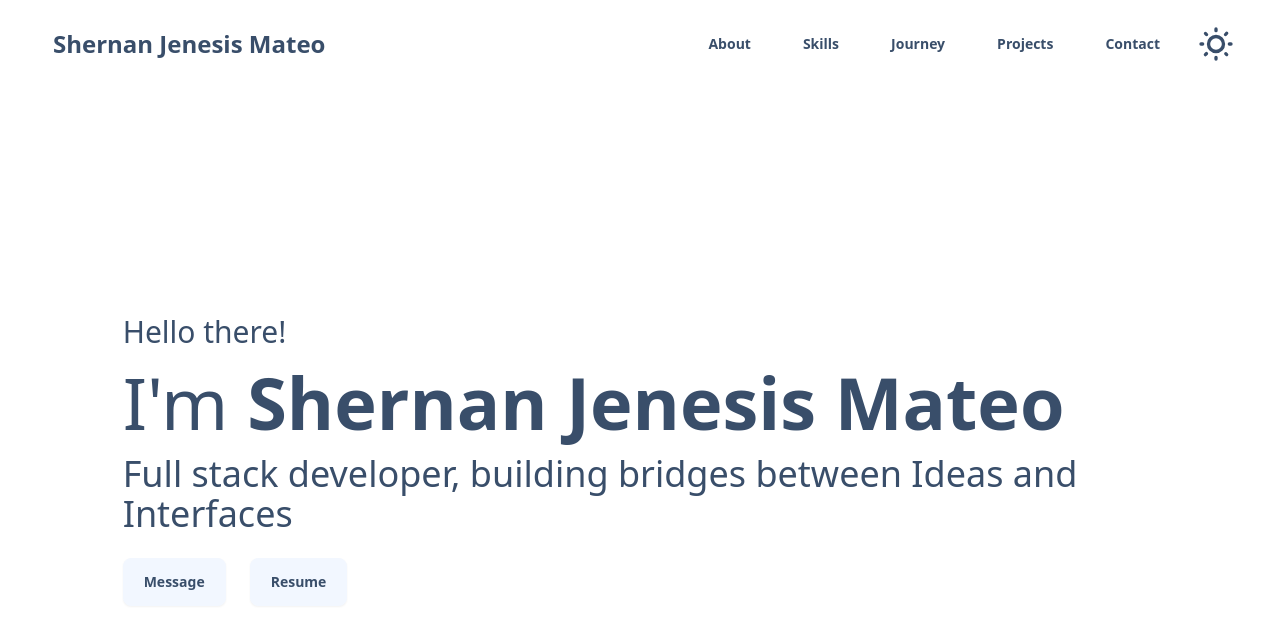
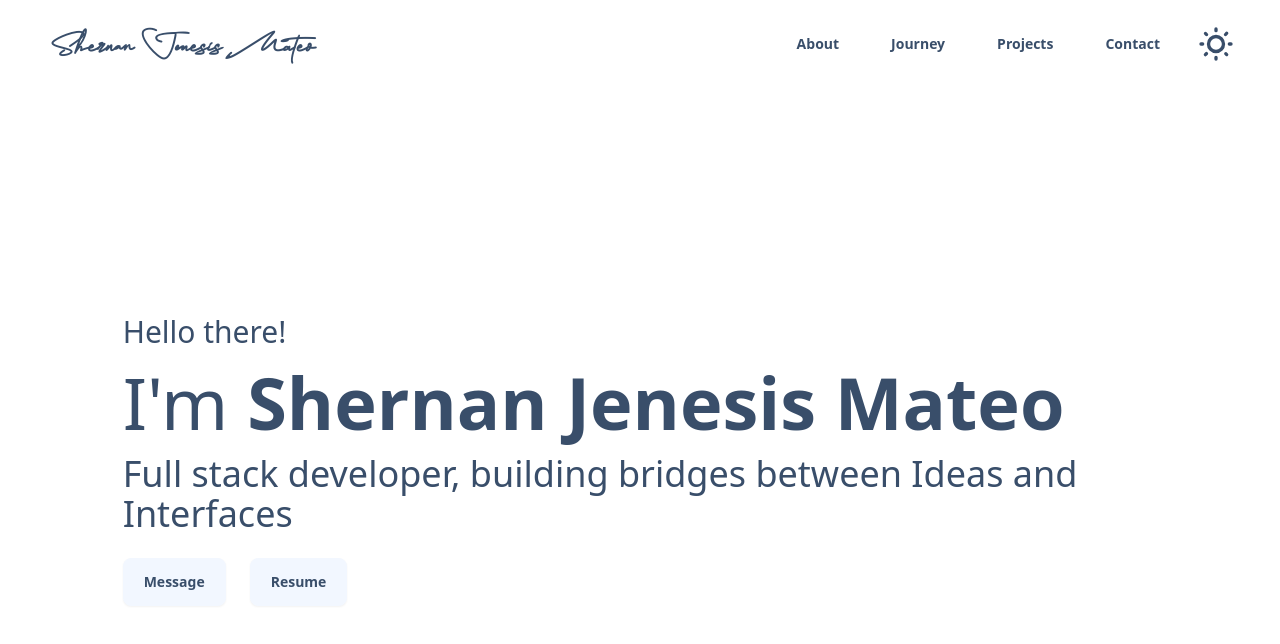
Before and after one commit to ShernanJenesisMateo/portfolio-react-ts, a React (Create React App) app: page / in a window 1280 px wide. Shown: the top 644 px of the page. Built offline with nearby package versions, Linux system fonts and the light colour scheme.

Commit message:
added signature font and fixed navbar section ids

```diff
--- a/src/App.tsx
+++ b/src/App.tsx
@@ -1,3 +1,41 @@
+// import './styleGlobal.css';
+// import Navbar from './components/Navbar';
+// import Hero from './components/Hero';
+// import About from './components/About';
+// import Journey from './components/Journey';
+// import Projects from './components/Projects';
+// import Footer from './components/Footer';
+
+// function App() {
+//   return (
+//     <div className="App h-screen flex flex-col">
+//       <div className=''>
+//         <Navbar />
+//       </div>
+//       <div className='overflow-auto mt-16 h-full relative scroll-hidden'>
+//         <div className='flex items-center justify-center h-full' id='HeroSectionId'>
+//           <Hero />
+//         </div>
+//         <div className='flex items-center justify-center' id='AboutSectionId'>
+//           <About />
+//         </div>
+//         <div className='flex items-center justify-center' id='JourneySectionId'>
+//           <Journey />
+//         </div>
+//         <div className='flex items-center justify-center py-20' id='ProjectsSectionId'>
+//           <Projects />
+//         </div>
+//         <div className='flex items-center justify-center mt-20 bg-base-200' id='FooterSectionId'>
+//           <Footer />
+//         </div>
+//       </div>
+//     </div>
+
+//   );
+// }
+
+// export default App;
+
 import './styleGlobal.css';
 import Navbar from './components/Navbar';
 import Hero from './components/Hero';
@@ -12,7 +50,7 @@
       <div className=''>
         <Navbar />
       </div>
-      <div className='overflow-auto mt-16 h-full relative scroll-hidden'>
+      <div className='overflow-auto mt-16 h-full relative'>
         <div className='flex items-center justify-center h-full' id='HeroSectionId'>
           <Hero />
         </div>
@@ -30,7 +68,6 @@
         </div>
       </div>
     </div>
-
   );
 }
 
--- a/src/components/About.tsx
+++ b/src/components/About.tsx
@@ -27,10 +27,7 @@
                                 alt="Shernan Jenesis Mateo" />
                         </div>
                     </div>
-                    <br />
-                    <br />
-                    <br />
-                    <div className="m-2 font-semibold text-xl w-full">
+                    <div className="mt-20 font-semibold text-xl w-full" id="SkillsSectionId">
                         <p>I've been using these awesome tools and technologies to bring my projects to life!</p>
                     </div>
                     <br />
--- a/src/components/Navbar.tsx
+++ b/src/components/Navbar.tsx
@@ -1,37 +1,11 @@
-// import { author } from '../utilities/profile';
+import { author } from '../utilities/profile';
 
-// const Navbar = () => {
-//   return (
-//     <div className='fixed inset-x-0  z-10'>
-//       <div className="navbar bg-base/30 backdrop-blur-xl">
-//         <div className="flex-1 px-5">
-//           <a className="btn btn-ghost text-2xl">{author.name}</a>
-//         </div>
-//         <div className="flex-none px-5">
-//           <ul className="menu menu-horizontal flex gap-5 items-center font-semibold">
-//             <li><a href='#AboutSectionId'>About</a></li>
-//             <li><a href='#SkillsSectionId'>Skills</a></li>
-//             <li><a href='#JourneySectionId'>Journey</a></li>
-//             <li><a href='#ProjectsSectionId'>Projects</a></li>
-//             <li><a href='#FooterSectionId'>Contact</a></li>
-//             <label className="swap swap-rotate">
-//               <input type="checkbox" className="theme-controller" value="dim" />
-//               {/* sun icon */}
-//               <svg className="swap-off fill-current w-10 h-10" xmlns="http://www.w3.org/2000/svg" viewBox="0 0 24 24"><path d="M5.64,17l-.71.71a1,1,0,0,0,0,1.41,1,1,0,0,0,1.41,0l.71-.71A1,1,0,0,0,5.64,17ZM5,12a1,1,0,0,0-1-1H3a1,1,0,0,0,0,2H4A1,1,0,0,0,5,12Zm7-7a1,1,0,0,0,1-1V3a1,1,0,0,0-2,0V4A1,1,0,0,0,12,5ZM5.64,7.05a1,1,0,0,0,.7.29,1,1,0,0,0,.71-.29,1,1,0,0,0,0-1.41l-.71-.71A1,1,0,0,0,4.93,6.34Zm12,.29a1,1,0,0,0,.7-.29l.71-.71a1,1,0,1,0-1.41-1.41L17,5.64a1,1,0,0,0,0,1.41A1,1,0,0,0,17.66,7.34ZM21,11H20a1,1,0,0,0,0,2h1a1,1,0,0,0,0-2Zm-9,8a1,1,0,0,0-1,1v1a1,1,0,0,0,2,0V20A1,1,0,0,0,12,19ZM18.36,17A1,1,0,0,0,17,18.36l.71.71a1,1,0,0,0,1.41,0,1,1,0,0,0,0-1.41ZM12,6.5A5.5,5.5,0,1,0,17.5,12,5.51,5.51,0,0,0,12,6.5Zm0,9A3.5,3.5,0,1,1,15.5,12,3.5,3.5,0,0,1,12,15.5Z" /></svg>
-//               {/* moon icon */}
-//               <svg className="swap-on fill-current w-10 h-10" xmlns="http://www.w3.org/2000/svg" viewBox="0 0 24 24"><path d="M21.64,13a1,1,0,0,0-1.05-.14,8.05,8.05,0,0,1-3.37.73A8.15,8.15,0,0,1,9.08,5.49a8.59,8.59,0,0,1,.25-2A1,1,0,0,0,8,2.36,10.14,10.14,0,1,0,22,14.05,1,1,0,0,0,21.64,13Zm-9.5,6.69A8.14,8.14,0,0,1,7.08,5.22v.27A10.15,10.15,0,0,0,17.22,15.63a9.79,9.79,0,0,0,2.1-.22A8.11,8.11,0,0,1,12.14,19.73Z" /></svg>
-//             </label>
-//           </ul>
-//         </div>
-//       </div>
-//     </div>
-//   )
-// }
-
-// export default Navbar
-
-
-import { author } from '../utilities/profile';
+const scrollToSection = (id: string) => {
+  const section = document.querySelector(id);
+  if (section) {
+    section.scrollIntoView({ behavior: 'smooth', block: 'center' });
+  }
+};
 
 const Navbar = () => {
   return (
@@ -39,48 +13,49 @@
       <div className="navbar bg-base/30 backdrop-blur-xl">
         <div className="navbar">
           <div className="flex-1 px-5">
-          <a className="btn btn-ghost text-2xl" href='#HeroSectionId'>{author.name}</a>
+            <a className="btn btn-ghost text-2xl font-mysignature" href='#HeroSectionId' onClick={(e) => { e.preventDefault(); scrollToSection('#HeroSectionId'); }}>
+              {author.name}
+            </a>
           </div>
           <div className="flex-none px-5">
             <ul className="menu menu-horizontal flex gap-5 items-center font-semibold">
               <li>
-              <a href='#AboutSectionId'>
+                <a href='#AboutSectionId' onClick={(e) => { e.preventDefault(); scrollToSection('#AboutSectionId'); }}>
                   About
                 </a>
               </li>
               <li>
-              <a href='#SkillsSectionId'>
-                Skills
-              </a>
-            </li>
-            <li>
-              <a href='#JourneySectionId'>
+                <a href='#JourneySectionId' onClick={(e) => { e.preventDefault(); scrollToSection('#JourneySectionId'); }}>
                   Journey
                 </a>
               </li>
               <li>
-              <a href='#ProjectsSectionId'>
+                <a href='#ProjectsSectionId' onClick={(e) => { e.preventDefault(); scrollToSection('#ProjectsSectionId'); }}>
                   Projects
                 </a>
               </li>
               <li>
-              <a href='#FooterSectionId'>
+                <a href='#FooterSectionId' onClick={(e) => { e.preventDefault(); scrollToSection('#FooterSectionId'); }}>
                   Contact
                 </a>
               </li>
               <label className="swap swap-rotate">
                 <input type="checkbox" className="theme-controller" value="dim" />
                 {/* sun icon */}
-              <svg className="swap-off fill-current w-10 h-10" xmlns="http:www.w3.org/2000/svg" viewBox="0 0 24 24"><path d="M5.64,17l-.71.71a1,1,0,0,0,0,1.41,1,1,0,0,0,1.41,0l.71-.71A1,1,0,0,0,5.64,17ZM5,12a1,1,0,0,0-1-1H3a1,1,0,0,0,0,2H4A1,1,0,0,0,5,12Zm7-7a1,1,0,0,0,1-1V3a1,1,0,0,0-2,0V4A1,1,0,0,0,12,5ZM5.64,7.05a1,1,0,0,0,.7.29,1,1,0,0,0,.71-.29,1,1,0,0,0,0-1.41l-.71-.71A1,1,0,0,0,4.93,6.34Zm12,.29a1,1,0,0,0,.7-.29l.71-.71a1,1,0,1,0-1.41-1.41L17,5.64a1,1,0,0,0,0,1.41A1,1,0,0,0,17.66,7.34ZM21,11H20a1,1,0,0,0,0,2h1a1,1,0,0,0,0-2Zm-9,8a1,1,0,0,0-1,1v1a1,1,0,0,0,2,0V20A1,1,0,0,0,12,19ZM18.36,17A1,1,0,0,0,17,18.36l.71.71a1,1,0,0,0,1.41,0,1,1,0,0,0,0-1.41ZM12,6.5A5.5,5.5,0,1,0,17.5,12,5.51,5.51,0,0,0,12,6.5Zm0,9A3.5,3.5,0,1,1,15.5,12,3.5,3.5,0,0,1,12,15.5Z" /></svg>
+                <svg className="swap-off fill-current w-10 h-10" xmlns="http:www.w3.org/2000/svg" viewBox="0 0 24 24">
+                  <path d="M5.64,17l-.71.71a1,1,0,0,0,0,1.41,1,1,0,0,0,1.41,0l.71-.71A1,1,0,0,0,5.64,17ZM5,12a1,1,0,0,0-1-1H3a1,1,0,0,0,0,2H4A1,1,0,0,0,5,12Zm7-7a1,1,0,0,0,1-1V3a1,1,0,0,0-2,0V4A1,1,0,0,0,12,5ZM5.64,7.05a1,1,0,0,0,.7.29,1,1,0,0,0,.71-.29,1,1,0,0,0,0-1.41l-.71-.71A1,1,0,0,0,4.93,6.34Zm12,.29a1,1,0,0,0,.7-.29l.71-.71a1,1,0,1,0-1.41-1.41L17,5.64a1,1,0,0,0,0,1.41A1,1,0,0,0,17.66,7.34ZM21,11H20a1,1,0,0,0,0,2h1a1,1,0,0,0,0-2Zm-9,8a1,1,0,0,0-1,1v1a1,1,0,0,0,2,0V20A1,1,0,0,0,12,19ZM18.36,17A1,1,0,0,0,17,18.36l.71.71a1,1,0,0,0,1.41,0,1,1,0,0,0,0-1.41ZM12,6.5A5.5,5.5,0,1,0,17.5,12,5.51,5.51,0,0,0,12,6.5Zm0,9A3.5,3.5,0,1,1,15.5,12,3.5,3.5,0,0,1,12,15.5Z" />
+                </svg>
                 {/* moon icon */}
-              <svg className="swap-on fill-current w-10 h-10" xmlns="http:www.w3.org/2000/svg" viewBox="0 0 24 24"><path d="M21.64,13a1,1,0,0,0-1.05-.14,8.05,8.05,0,0,1-3.37.73A8.15,8.15,0,0,1,9.08,5.49a8.59,8.59,0,0,1,.25-2A1,1,0,0,0,8,2.36,10.14,10.14,0,1,0,22,14.05,1,1,0,0,0,21.64,13Zm-9.5,6.69A8.14,8.14,0,0,1,7.08,5.22v.27A10.15,10.15,0,0,0,17.22,15.63a9.79,9.79,0,0,0,2.1-.22A8.11,8.11,0,0,1,12.14,19.73Z" /></svg>
+                <svg className="swap-on fill-current w-10 h-10" xmlns="http:www.w3.org/2000/svg" viewBox="0 0 24 24">
+                  <path d="M21.64,13a1,1,0,0,0-1.05-.14,8.05,8.05,0,0,1-3.37.73A8.15,8.15,0,0,1,9.08,5.49a8.59,8.59,0,0,1,.25-2A1,1,0,0,0,8,2.36,10.14,10.14,0,1,0,22,14.05,1,1,0,0,0,21.64,13Zm-9.5,6.69A8.14,8.14,0,0,1,7.08,5.22v.27A10.15,10.15,0,0,0,17.22,15.63a9.79,9.79,0,0,0,2.1-.22A8.11,8.11,0,0,1,12.14,19.73Z" />
+                </svg>
               </label>
             </ul>
           </div>
         </div>
       </div>
     </div>
-  )
-}
+  );
+};
 
 export default Navbar;
--- a/src/styleGlobal.css
+++ b/src/styleGlobal.css
@@ -3,6 +3,19 @@
 @tailwind utilities;
 
 @import url('https://fonts.googleapis.com/css2?family=Cedarville+Cursive&display=swap');
+
+/* @font-face {
+  font-family: 'mysignature';
+  src: url('../src/assets/fonts/Agutina\ 400.otf') format('opentype');
+} */
+@font-face {
+  font-family: 'agustina';
+  src: url('../public/fonts/Agustina-Signature.otf') format('opentype');
+}
+
+html {
+  scroll-behavior: smooth;
+}
 
 .my-border-main{
   border: 5px solid violet;
--- a/tailwind.config.js
+++ b/tailwind.config.js
@@ -5,7 +5,9 @@
   ],
   theme: {
     extend: {
-
+      fontFamily: {
+        mysignature: ['agustina', 'sans-serif'],
+      },
     },
   },
   plugins: [
```
Also changed, not shown: public/fonts/Agustina-Signature.otf (added). Lines whose indentation alone changed are shown as unchanged.
